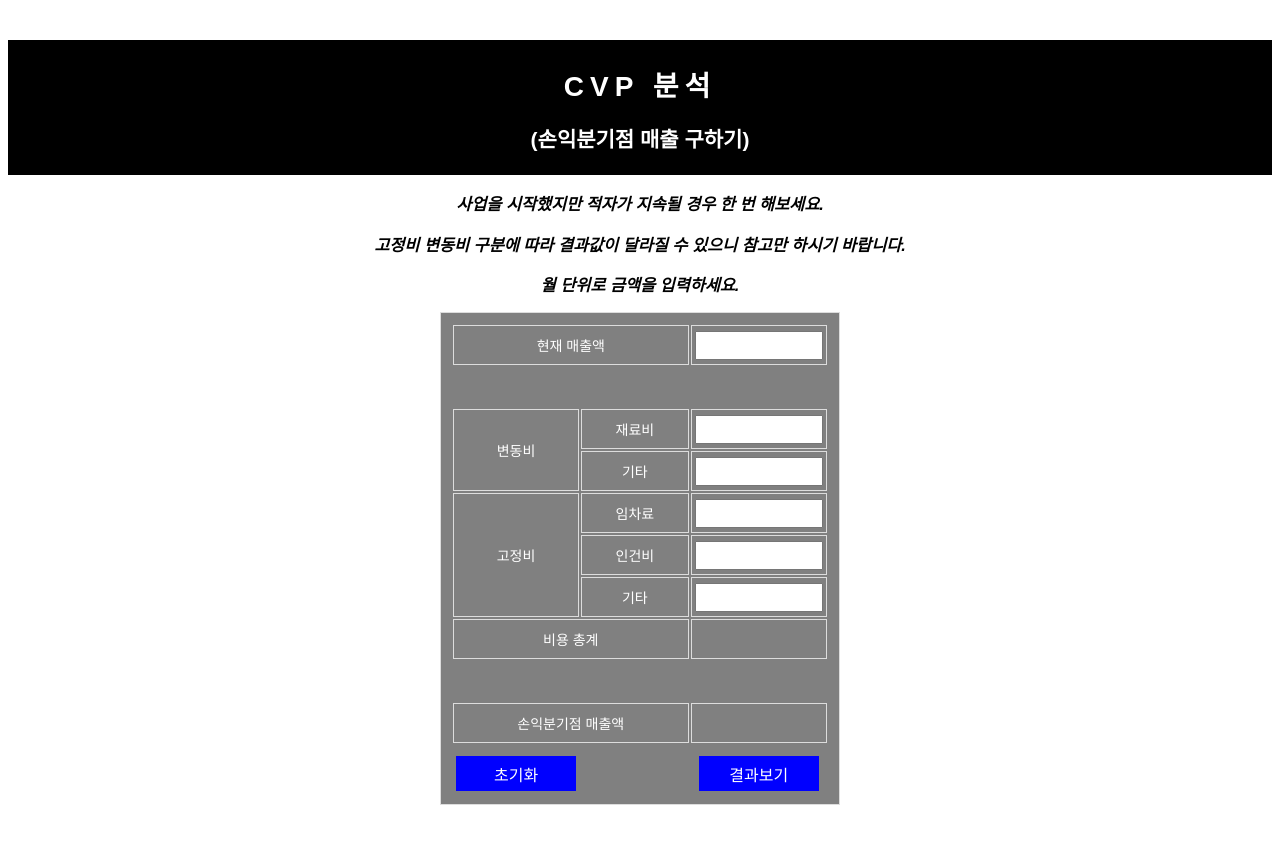
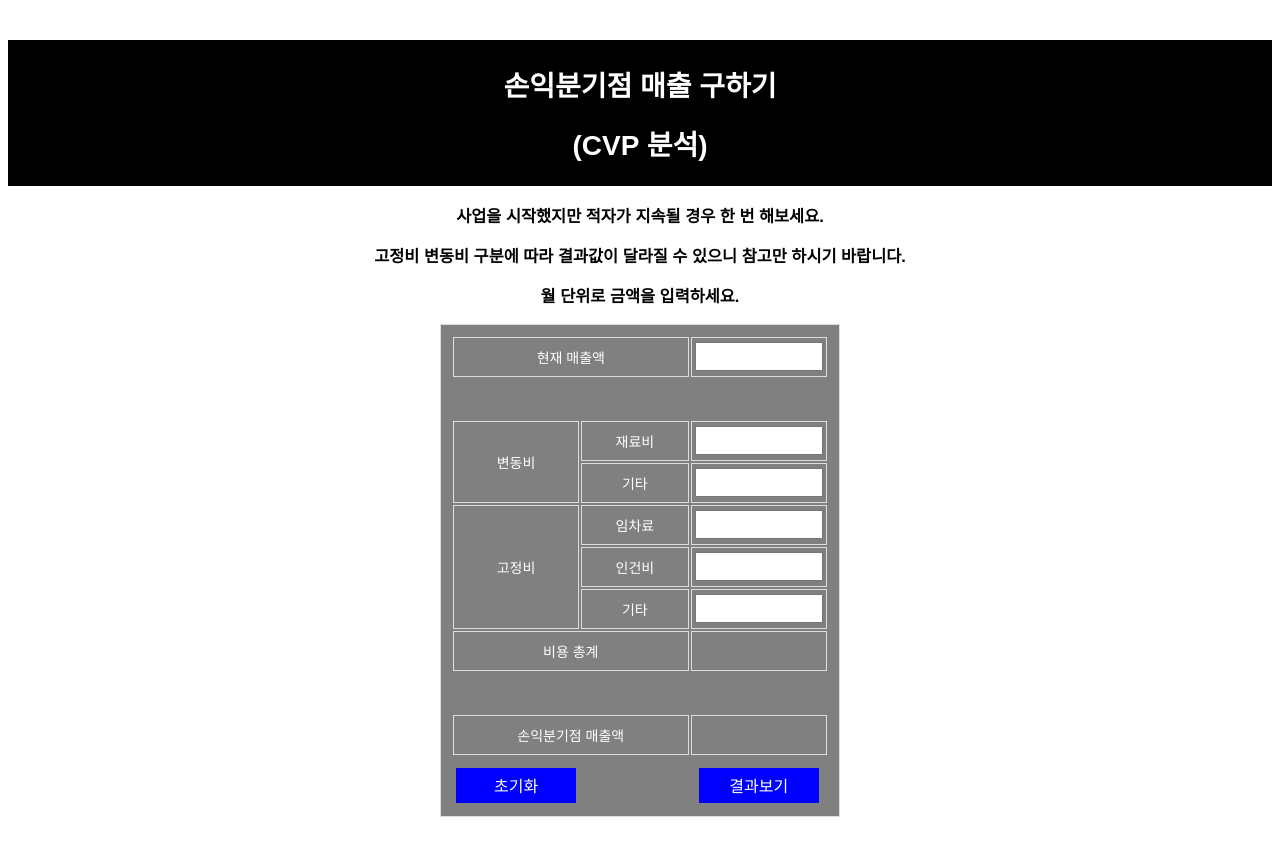
Before and after one commit to LeeChungSoo/CVP-analysis, a plain HTML site: page index.html in a window 1280 px wide. Drawn offline with Linux system fonts and the light colour scheme.

Commit message:
손익분기점 매출 분석

```diff
--- a/css/desktop.css
+++ b/css/desktop.css
@@ -12,12 +12,7 @@ body {
     margin-top: 40px;
     padding: 5px;
 }
-.header > h1 {
-    letter-spacing: 6px;
-}
-.mid-text {
-    font-style: italic;
-}
+
 table {
     background-color: gray;
     border: 1px solid #dddddd;
--- a/css/mobil.css
+++ b/css/mobil.css
@@ -12,9 +12,7 @@ body {
     color: white;
     margin-top: 0;
 }
-.mid-text {
-    font-style: italic;
-}
+
 table {
     background-color: gray;
     border: 1px solid #dddddd;
--- a/index.html
+++ b/index.html
@@ -7,19 +7,19 @@
     <title>손익분기점 매출 분석</title>
     <link rel="stylesheet" href="css/desktop.css">
     <link rel="stylesheet" media="screen and (max-width:400px)" href="css/mobil.css">
+    <script async src="https://pagead2.googlesyndication.com/pagead/js/adsbygoogle.js?client=ca-pub-6109459098239992"
+     crossorigin="anonymous"></script>
 </head>
 <body>
     <div class="header">
-        <h1>CVP 분석</h1>
-        <h2>(손익분기점 매출 구하기)</h2>
+        <h1>손익분기점 매출 구하기</h1>
+        <h1>(CVP 분석)</h1>
     </div>
     <div class="mid-text">
         <h3>사업을 시작했지만 적자가 지속될 경우 한 번 해보세요.</h3>
         <h3>고정비 변동비 구분에 따라 결과값이 달라질 수 있으니 참고만 하시기 바랍니다.</h3>
         <h3>월 단위로 금액을 입력하세요.</h3>
     </div>
-    <script async src="https://pagead2.googlesyndication.com/pagead/js/adsbygoogle.js?client=ca-pub-6109459098239992"
-     crossorigin="anonymous"></script>
     <table>
         <tr>
             <td colspan="2">현재 매출액</td>
@@ -113,7 +113,6 @@
             total_cost.innerText = null;
             sales_result.innerText = null;
         }
-        //콤마찍기
 
     </script>
 </body>
```
